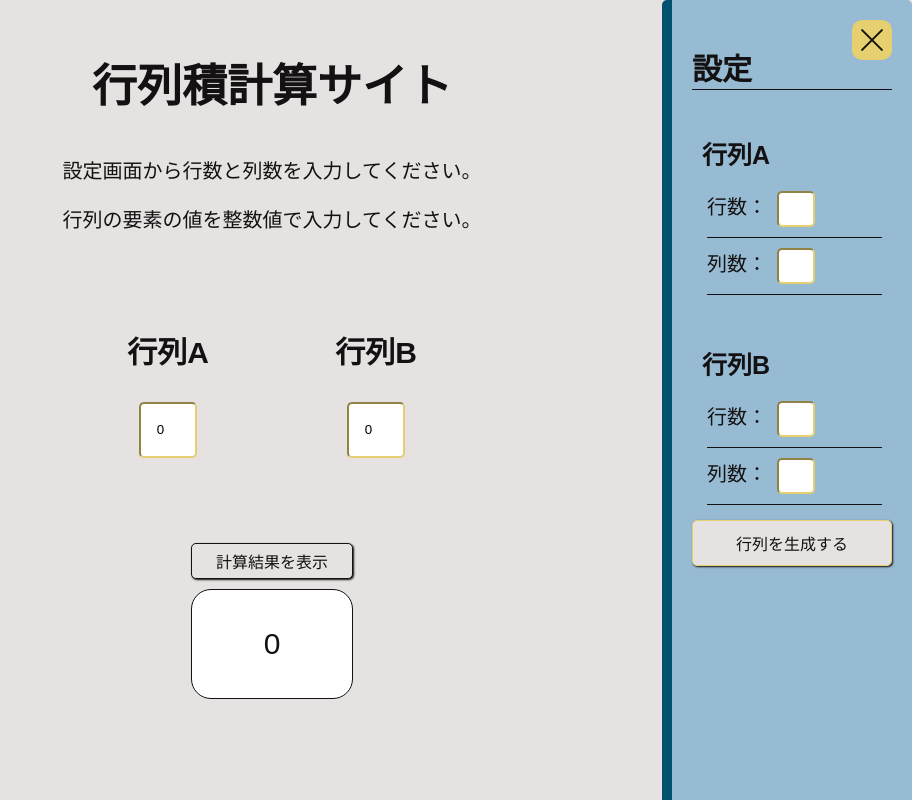
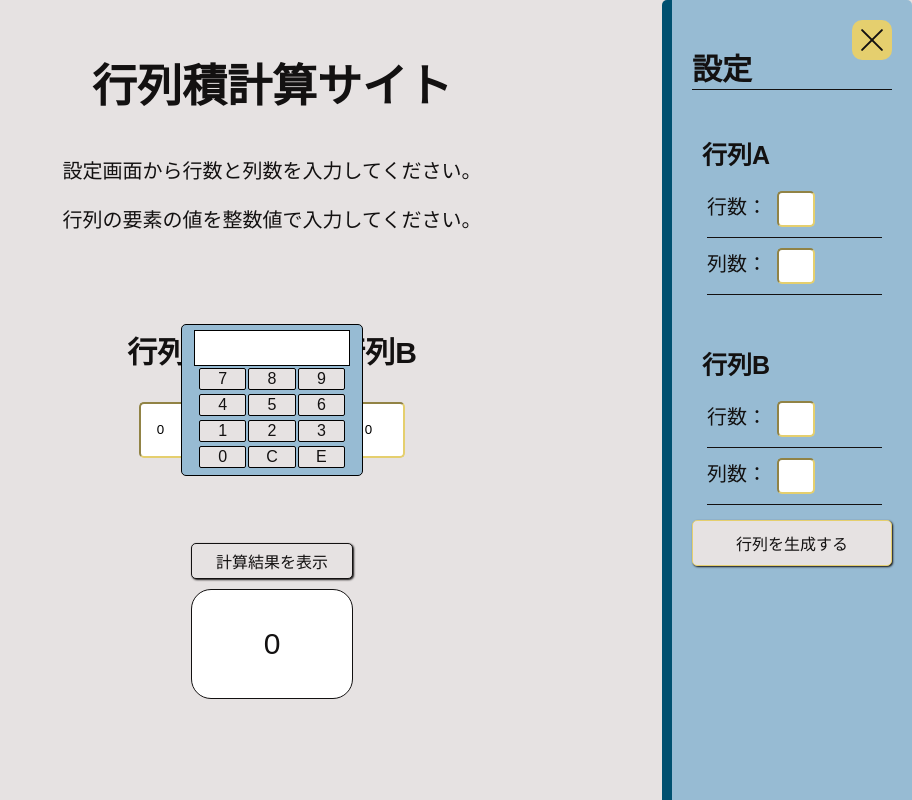
Before and after one commit to LSbard000com/Matrix-Calculation, a React (Create React App) app: page / in a window 1280 px wide. Shown: the whole page, without its empty margins (368-1280 px from the left). Built offline with nearby package versions, Linux system fonts and the light colour scheme; a web font is replaced by a local one.

Commit message:
テンキーの仮実装

```diff
--- /dev/null
+++ b/src/Components/Keyboard.css
@@ -0,0 +1,46 @@
+:root{
+    --blue: #97bbd3;
+    --black: #131111;
+    --navy: #005070;
+    --grey: #e6e2e2;
+    --yellow: #e5cf6e;
+  }
+
+.keyboard {
+    width: 180px;
+    padding: 5px 0;
+    margin: auto;
+    display: grid;
+    place-items: center;
+    border: 1px solid #000;
+    border-radius: 5px;
+    background-color: var(--blue);
+    z-index: 3;
+    position: absolute;
+    top: 50%;
+    left: 50%;
+    transform: translate(-50%, -50%);
+    /* display: none; */
+}
+
+.keyboard textarea{
+    resize: none;
+    width: 150px;
+    border: 1px solid #000;
+}
+
+.keyboard table {
+    width: 150px;
+    table-layout: fixed;
+    text-align: center;
+}
+
+.keyboard table tr td {
+    border: 1px solid #000;
+    border-radius: 2px;
+    background-color: var(--grey);
+}
+
+.keyboard table tr td:hover {
+    background-color: var(--yellow);
+}
--- /dev/null
+++ b/src/Components/Keyboard.js
@@ -0,0 +1,34 @@
+import React, { useState } from "react";
+import './Keyboard.css'
+
+const Nums = () => {
+    const keyboard = [
+        ["7", "8", "9"],
+        ["4", "5", "6"],
+        ["1", "2", "3"],
+        ["0", "C", "E"]
+    ]
+
+    return (
+    keyboard.map((row, i) => (
+        <table>
+            <tr key={i}>
+            {row.map((value, j) => (
+                <td key={value}>{value}</td>
+            ))}
+            </tr>
+        </table>
+    ))
+    )
+}
+
+function Keyboard() {
+    return (
+        <div className="keyboard">
+            <textarea></textarea>
+            <Nums />
+        </div>
+    )
+}
+
+export default Keyboard;
--- a/src/Components/Matrix.js
+++ b/src/Components/Matrix.js
@@ -2,6 +2,7 @@ import React, { useState, useEffect } from 'react'
 import "./Matrix.css"
 import Option from './Option'
 import Calculation from './Calculation'
+import Keyboard from './Keyboard'
 
 
 const Matrix = () => {
@@ -142,6 +143,7 @@ const Matrix = () => {
           <h2>行列B</h2>
           <div className="area"><InputMxB /></div>
         </div>
+        <Keyboard />
       </div>
       <Calculation mxAdata={matrixAArray} mxBdata={matrixBArray} />
     </div>
```
